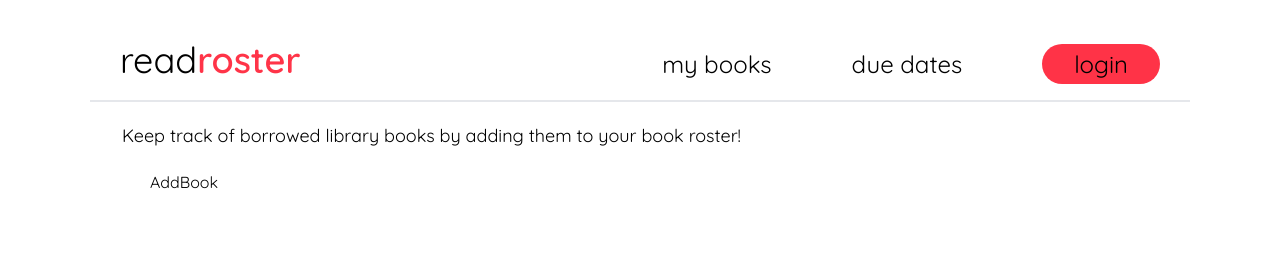
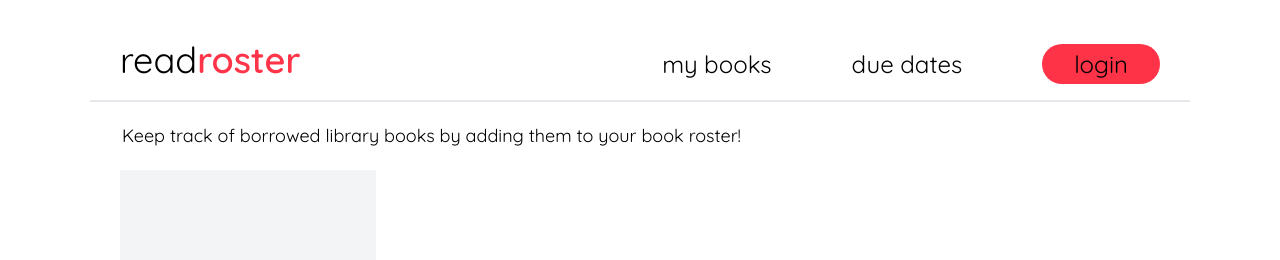
Before and after one commit to vorotyna/read-roster, a React (Create React App) app in the folder client/: page / in a window 1280 px wide. Shown: the top 260 px of the page. Built offline with nearby package versions, Linux system fonts and the light colour scheme.

Commit message:
Create grid layout

```diff
--- a/client/src/home/AddBook.jsx
+++ b/client/src/home/AddBook.jsx
@@ -2,7 +2,7 @@ import React from "react";
 
 function AddBook() {
   return (
-    <div>AddBook</div>
+    <button className="bg-gray-100 p-32 text-2xl font-light">+</button>
   )
 }
 
--- a/client/src/home/Home.jsx
+++ b/client/src/home/Home.jsx
@@ -7,7 +7,7 @@ function Home() {
     <div>
       <Navbar />
       <h1 className="px-8 py-5 text-lg">Keep track of borrowed library books by adding them to your book roster!</h1>
-      <div className="grid grid-columns-4 grid-flow-col gap-4">
+      <div className="grid grid-cols-4 gap-4 overflow-y-auto">
         <AddBook/>
       </div>
     </div>
```
